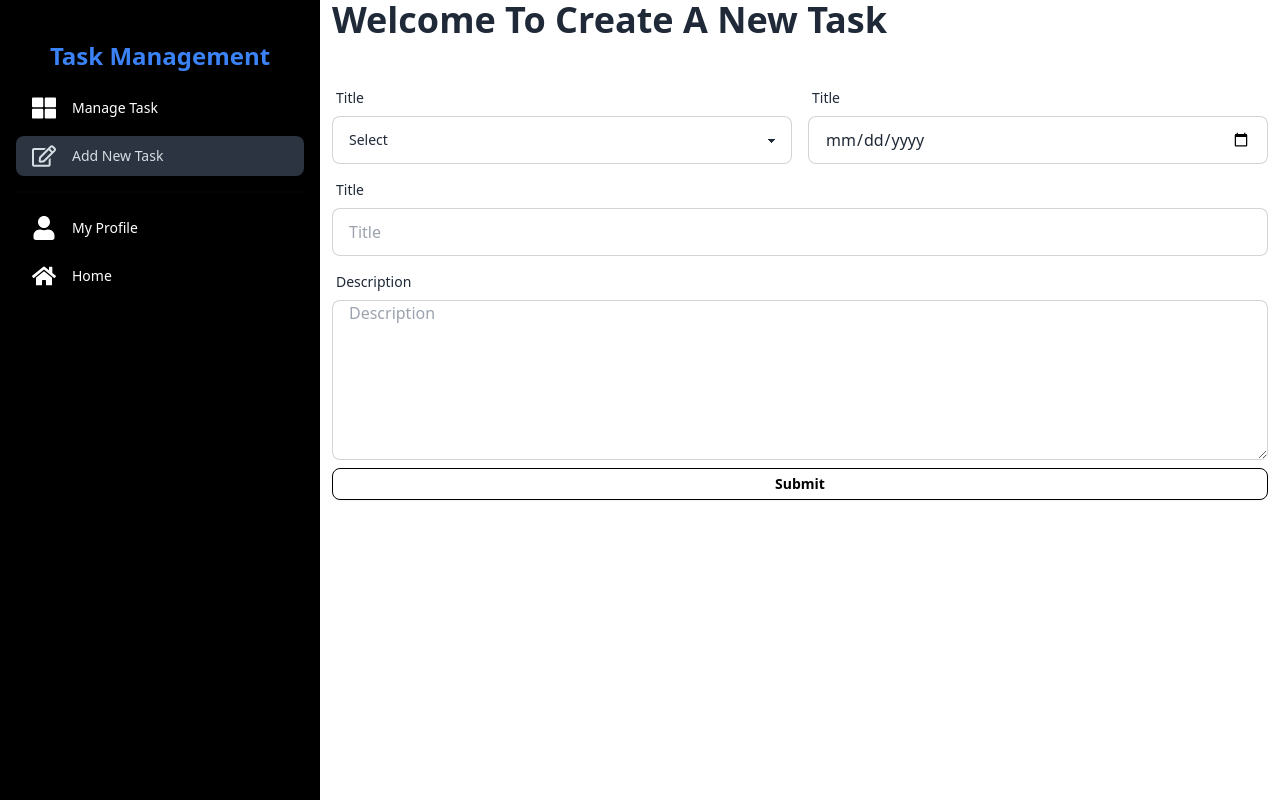
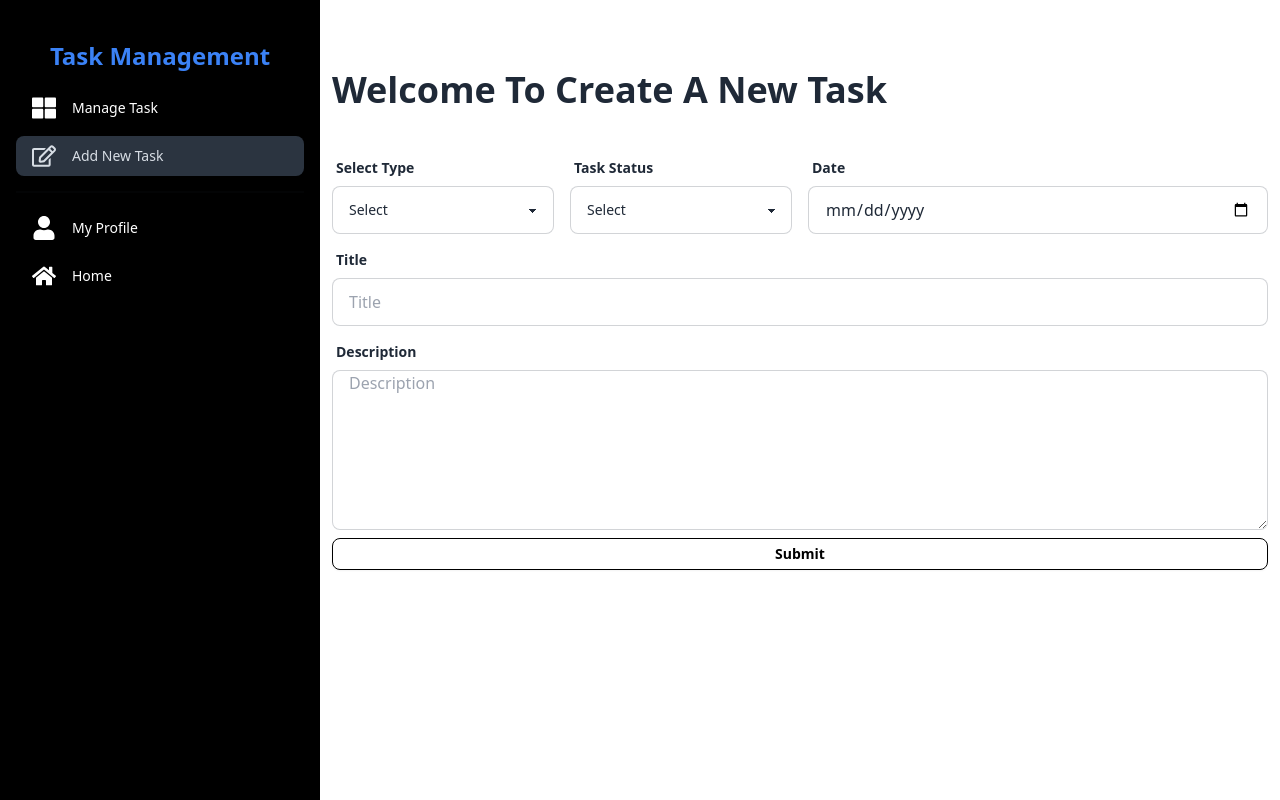
Before and after one commit to Asif3359/Task-management, a React (Vite) app: page /dashboard/createNewTask in a window 1280 px wide. Built offline with nearby package versions, Linux system fonts and the light colour scheme; no server answers; sample sign-in values are in the browser's storage.

Commit message:
add animetion style

```diff
--- a/src/Pages/Dashboard/CreateNewTask/CreateNewTask.jsx
+++ b/src/Pages/Dashboard/CreateNewTask/CreateNewTask.jsx
@@ -21,8 +21,8 @@ const CreateNewTask = () => {
             userName: user.displayName,
             userEmail: user.email,
             task: data,
-            taskStatus: 'todo',
-            deadline:selectedDate
+            taskStatus: data.status,
+            deadline: selectedDate
         }
         axiosPublic.post('/tasks', taskInfo)
             .then(res => {
@@ -35,16 +35,18 @@ const CreateNewTask = () => {
     }
 
     return (
-        <div>
+        <div className="max-w-[1100px] min-h-[80vh] flex justify-center items-center mx-auto ">
+            <div className="w-full">
                 <div>
                     <h1 className="text-4xl font-bold"> Welcome To Create A New Task</h1>
                 </div>
                 <div className=" mt-5 lg:mt-10">
                     <form onSubmit={handleSubmit(onSubmit)} className="space-y-2 ">
-                    <div className="flex justify-between items-center gap-4">
+                        <div className="flex justify-between items-center flex-col md:flex-row gap-4">
+                            <div className="flex justify-between items-center gap-4 flex-col md:flex-row w-full">
                                 <div className="form-control w-full">
                                     <label className="label">
-                                <span className="label-text">Title</span>
+                                        <span className="label-text font-bold">Select Type</span>
                                     </label>
                                     <select {...register("type")} className="input focus:border-2 focus:border-black w-full input-bordered select " required>
                                         <option value='' >Select</option>
@@ -56,20 +58,33 @@ const CreateNewTask = () => {
                                 </div>
                                 <div className="form-control w-full">
                                     <label className="label">
-                                <span className="label-text">Title</span>
+                                        <span className="label-text    font-bold">Task Status</span>
+                                    </label>
+                                    <select {...register("status")} name="status" className="input focus:border-2 focus:border-black w-full input-bordered select " required>
+                                        <option value='' >Select</option>
+                                        <option value="todo">todo</option>
+                                        <option value="ongoing">ongoing</option>
+                                        <option value="complete">complete</option>
+                                    </select>
+                                    {/* <input type="text"  {...register("title", { required: true })} name="title" placeholder="Title" className="input w-full input-bordered" required /> */}
+                                </div>
+                            </div>
+                            <div className="form-control w-full">
+                                <label className="label">
+                                    <span className="label-text  font-bold">Date</span>
                                 </label>
                                 <input type="date" onChange={(event) => setSelectedDate(event.target.value)} name="title" placeholder="Title" className="input w-full focus:border-2 focus:border-black input-bordered" required />
                             </div>
                         </div>
                         <div className="form-control">
                             <label className="label">
-                            <span className="label-text">Title</span>
+                                <span className="label-text  font-bold">Title</span>
                             </label>
                             <input type="text"  {...register("title", { required: true })} name="title" placeholder="Title" className="input  focus:border-2 focus:border-black input-bordered" required />
                         </div>
                         <div className="form-control">
                             <label className="label">
-                            <span className="label-text">Description</span>
+                                <span className="label-text  font-bold">Description</span>
                             </label>
                             <textarea type="text" {...register("description", {
                                 required: true,
@@ -81,6 +96,7 @@ const CreateNewTask = () => {
                     </form>
                 </div>
             </div>
+        </div>
     );
 };
 
--- a/src/Pages/Dashboard/TaskManagement/DropZone.jsx
+++ b/src/Pages/Dashboard/TaskManagement/DropZone.jsx
@@ -15,7 +15,7 @@ const DropZone = ({ taskStatus, onDrop }) => {
   return (
     <div
       ref={drop}
-      className={`p-4 border-2 ${borderColor} rounded-md w-full min-h-[200px]  flex flex-col justify-center items-center `}
+      className={`p-4 border-2 ${borderColor} rounded-md w-full min-h-[100px] lg:min-h-[200px]  flex flex-col justify-center items-center `}
     >
       <p className='text-center'>Drop</p>
       <h2 className="text-lg font-bold underline">{taskStatus}</h2>
--- a/src/Pages/Dashboard/TaskManagement/TaskManagement.jsx
+++ b/src/Pages/Dashboard/TaskManagement/TaskManagement.jsx
@@ -60,7 +60,7 @@ const TaskManagement = () => {
             </div>
             <DndProvider backend={HTML5Backend}>
                 <div className="flex flex-col-reverse lg:flex-row justify-between  items-start gap-3">
-                    <div className='min-h-screen overflow-x-hidden  overflow-scroll h-screen w-full mt-4'>
+                    <div className='min-h-screen lg:overflow-x-hidden  lg:overflow-scroll h-screen w-full mt-4'>
                         <div className="grid grid-cols-1 lg:grid-cols-2  gap-2  ">
                             {tasksList.map((task) => (
                                 <DraggableTask key={task._id} task={task} />
--- a/src/Pages/Dashboard/TaskManagement/TaskManagementDetails.jsx
+++ b/src/Pages/Dashboard/TaskManagement/TaskManagementDetails.jsx
@@ -81,17 +81,18 @@ const TaskManagementDetails = () => {
                 <dialog id={task._id} className="modal">
                     <div className="modal-box w-11/12 max-w-5xl">
                         <p className="py-2 text-3xl font-bold">If You Wat To Update</p>
-                        <div className="flex justify-start gap-4 items-end">
+                        <div className="flex justify-start gap-4 flex-col items-end">
                             <div className="w-full">
                                 <div className=" mt-5 lg:mt-10">
                                     <form onSubmit={handleSubmit(onSubmit)} className="space-y-2 text-black ">
-                                        <div className="flex justify-between items-center gap-4">
+                                        <div className="flex justify-between  flex-col items-center w-full gap-4">
+                                            <div className="flex flex-col justify-between items-center gap-4 w-full">
                                                 <div className="form-control w-full">
                                                     <label className="label">
-                                                    <span className="label-text">Title</span>
+                                                        <span className="label-text  font-bold ">Type</span>
                                                     </label>
                                                     <select {...register("type")} defaultValue={task?.task?.type} className="input focus:border-2 focus:border-black w-full input-bordered select " required>
-                                                    <option value='' >Select</option>
+                                                        <option value={task?.taskStatus}>{task?.task?.type}</option>
                                                         <option value="low">Low</option>
                                                         <option value="moderate">Mid</option>
                                                         <option value="high">High</option>
@@ -100,20 +101,33 @@ const TaskManagementDetails = () => {
                                                 </div>
                                                 <div className="form-control w-full">
                                                     <label className="label">
-                                                    <span className="label-text">Title</span>
+                                                        <span className="label-text font-bold">Task Status</span>
+                                                    </label>
+                                                    <select {...register("status")} name="status" className="input focus:border-2 focus:border-black w-full input-bordered select " required>
+                                                        <option value={task?.taskStatus}>{task?.taskStatus}</option>
+                                                        <option value="todo">todo</option>
+                                                        <option value="ongoing">ongoing</option>
+                                                        <option value="complete">complete</option>
+                                                    </select>
+                                                    {/* <input type="text"  {...register("title", { required: true })} name="title" placeholder="Title" className="input w-full input-bordered" required /> */}
+                                                </div>
+                                            </div>
+                                            <div className="form-control w-full">
+                                                <label className="label">
+                                                    <span className="label-text font-bold">Date</span>
                                                 </label>
                                                 <input type="date" onChange={(event) => setSelectedDate(event.target.value)} defaultValue={task?.deadline} name="date" className="input w-full focus:border-2 focus:border-black input-bordered" required />
                                             </div>
                                         </div>
                                         <div className="form-control">
                                             <label className="label">
-                                                <span className="label-text">Title</span>
+                                                <span className="label-text font-bold">Title</span>
                                             </label>
                                             <input type="text" defaultValue={task?.task?.title}  {...register("title", { required: true })} name="title" placeholder="Title" className="input  focus:border-2 focus:border-black input-bordered" required />
                                         </div>
                                         <div className="form-control">
                                             <label className="label">
-                                                <span className="label-text">Description</span>
+                                                <span className="label-text font-bold">Description</span>
                                             </label>
                                             <textarea type="text" {...register("description", {
                                                 required: true,
@@ -125,10 +139,10 @@ const TaskManagementDetails = () => {
                                     </form>
                                 </div>
                             </div>
-                            <div className="modal-action">
+                            <div className="modal-action w-full">
                                 <form method="dialog">
                                     {/* if there is a button, it will close the modal */}
-                                    <button className="btn">Close</button>
+                                    <button className="btn w-full btn-sm text-black hover:text-white bg-white hover:bg-black border-black hover:border-white">Close</button>
                                 </form>
                             </div>
                         </div>
--- a/src/Pages/Home/Banner/Banner.jsx
+++ b/src/Pages/Home/Banner/Banner.jsx
@@ -93,7 +93,7 @@ const Baner = () => {
                     >
                         <motion.img
                             src="https://img.freepik.com/free-vector/hand-drawn-essay-illustration_23-2150314651.jpg?w=740&t=st=1699128827~exp=1699129427~hmac=0c34064cffaf0f3148be98ddda5bbc3f618c57ca18c5dbdb951b8648cf1b196e"
-                            className="w-full rounded-lg "
+                            className="w-full lg:w-3/4 rounded-lg "
                             alt="Illustration"
                         />
                     </motion.div>
--- a/src/Pages/Home/Home/Home.jsx
+++ b/src/Pages/Home/Home/Home.jsx
@@ -1,6 +1,7 @@
 import About from "../About/About";
 import Baner from "../Banner/Banner";
 import ContactInfo from "../Contact/Contact";
+import QuestionSection from "../QuestionSection/QuestionSection";
 import UserTypesComponent from "../UserAre/UserAre";
 
 
@@ -8,10 +9,10 @@ const Home = () => {
     return (
         <div>
             <Baner></Baner>
+            <UserTypesComponent></UserTypesComponent>
             <About></About>
-            <UserTypesComponent></UserTypesComponent>
             <ContactInfo></ContactInfo>
-
+            <QuestionSection></QuestionSection>
         </div>
     );
 };
```
Also changed, not shown: src/Pages/Home/About/About.jsx (+5 -3 lines), src/Pages/Home/QuestionSection/QuestionSection.jsx (added, +48 -0 lines). Lines whose indentation alone changed are shown as unchanged.
